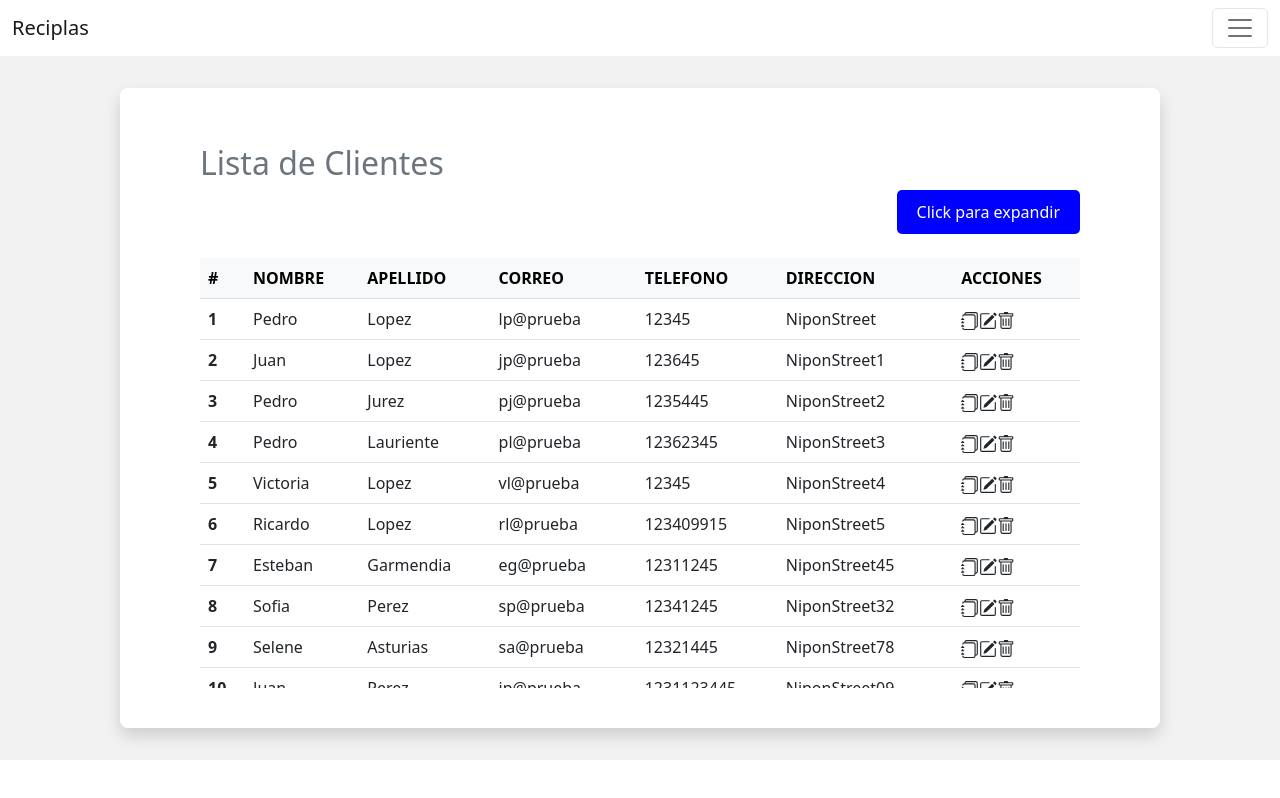
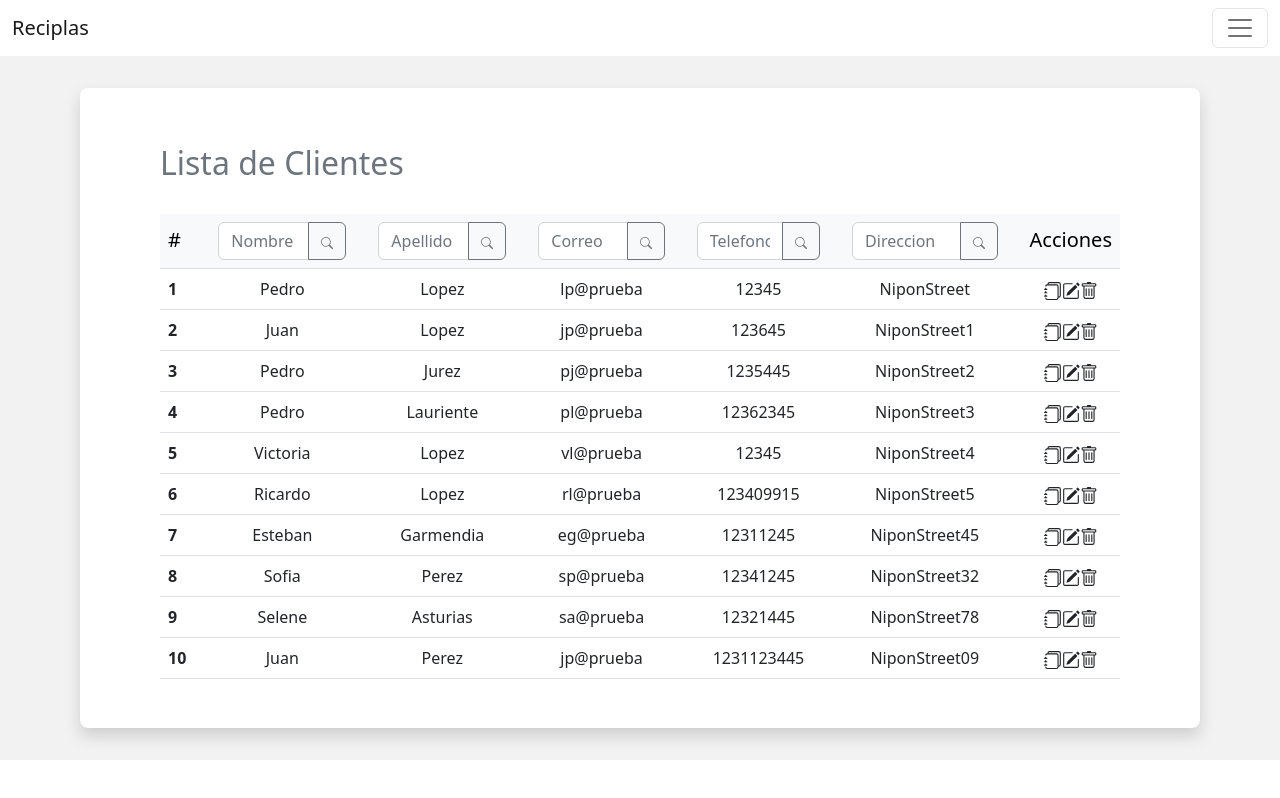
Before and after one commit to MachuaninEzequiel/proyecttpi, a React (Create React App) app: page /Clientes in a window 1280 px wide. Built offline with nearby package versions, Linux system fonts and the light colour scheme.

Commit message:
Se deberia de haber arreglado

```diff
--- a/src/components/Layout.js
+++ b/src/components/Layout.js
@@ -1,7 +1,16 @@
-import React, { Children } from "react";
+import React, { useContext, useEffect } from "react";
+import { Context } from "../Context";
 import Navbar1 from "./navbar/Navbar1";
 
 const Layout = ({ children }) => {
+  const adminContext = useContext(Context);
+
+  useEffect(() => {
+    const isAdmin = JSON.parse(localStorage.getItem("isAdmin"));
+
+    if (isAdmin) adminContext.setIsAdmin(true);
+  }, []);
+
   return (
     <div>
       <Navbar1 />
--- a/src/components/lista/LineaCliente.js
+++ b/src/components/lista/LineaCliente.js
@@ -1,6 +1,7 @@
 //import React, { useState, useEffect } from "react";
 
 import cliente from "./cliente";
+import "./lineaEstilos.css";
 
 const LineaCliente = () => {
   return (
@@ -9,12 +10,18 @@ const LineaCliente = () => {
         {cliente.map((user) => (
           <tr>
             <th scope="row">{user["#"]}</th>
-            <td>{user.nombre}</td>
-            <td>{user.apellido}</td>
-            <td>{user.correo}</td>
-            <td>{user.telefono}</td>
-            <td>{user.direccion}</td>
-            <td>
+            <td></td>
+            <td className="centrado">{user.nombre}</td>
+            <td></td>
+            <td className="centrado">{user.apellido}</td>
+            <td></td>
+            <td className="centrado">{user.correo}</td>
+            <td></td>
+            <td className="centrado">{user.telefono}</td>
+            <td></td>
+            <td className="centrado">{user.direccion}</td>
+            <td></td>
+            <td className="centrado">
               <svg
                 xmlns="http://www.w3.org/2000/svg"
                 width="18"
--- a/src/components/lista/ListaClientes.js
+++ b/src/components/lista/ListaClientes.js
@@ -20,7 +20,7 @@ const ListaClientes = () => {
         <div
           className="rounded-3  shadow "
           style={{
-            width: "65rem",
+            width: "70rem",
             height: "40rem",
             display: "grid",
             placeItems: "center",
@@ -38,7 +38,7 @@ const ListaClientes = () => {
               className="rounded-3 py-5  shadow "
               class="overflow-auto"
               style={{
-                width: "62rem",
+                width: "67rem",
                 height: "35rem",
                 display: "grid",
                 placeItems: "center",
@@ -47,24 +47,166 @@ const ListaClientes = () => {
             >
               <table
                 class="table caption-top table-hover "
-                style={{ width: "55rem", placeItems: "center" }}
+                style={{ width: "60rem", placeItems: "center" }}
               >
                 <caption class="mb-3 mt-2 ">
                   <h2>Lista de Clientes</h2>
-                  <div class=" float-end me-0 ">
-                    <BotonD />
-                  </div>
                 </caption>
 
                 <thead class="table-light sticky-top ">
                   <tr>
-                    <th scope="col">#</th>
-                    <th scope="col">NOMBRE</th>
-                    <th scope="col">APELLIDO</th>
-                    <th scope="col">CORREO</th>
-                    <th scope="col">TELEFONO</th>
-                    <th scope="col">DIRECCION</th>
-                    <th scope="col"> ACCIONES </th>
+                    <th scope="col">
+                      <h5>#</h5>
+                    </th>
+                    <th></th>
+                    <th scope="col" style={{ width: "9rem" }} class="ml-2">
+                      <div class="input-group ">
+                        <input
+                          type="text"
+                          class="form-control"
+                          placeholder="Nombre"
+                          aria-label="Nombre"
+                          aria-describedby="button-addon2"
+                        />
+
+                        <button
+                          class="btn btn-outline-secondary"
+                          type="button"
+                          id="button-addon2"
+                        >
+                          <svg
+                            xmlns="http://www.w3.org/2000/svg"
+                            width="12"
+                            height="12"
+                            fill="currentColor"
+                            class="bi bi-search"
+                            viewBox="0 0 16 16"
+                          >
+                            <path d="M11.742 10.344a6.5 6.5 0 1 0-1.397 1.398h-.001c.03.04.062.078.098.115l3.85 3.85a1 1 0 0 0 1.415-1.414l-3.85-3.85a1.007 1.007 0 0 0-.115-.1zM12 6.5a5.5 5.5 0 1 1-11 0 5.5 5.5 0 0 1 11 0z" />
+                          </svg>
+                        </button>
+                      </div>
+                    </th>
+                    <th></th>
+                    <th scope="col" style={{ width: "9rem" }} class="ml-2">
+                      <div class="input-group ">
+                        <input
+                          type="text"
+                          class="form-control"
+                          placeholder="Apellido"
+                          aria-label="Apellido"
+                          aria-describedby="button-addon2"
+                        />
+
+                        <button
+                          class="btn btn-outline-secondary"
+                          type="button"
+                          id="button-addon2"
+                        >
+                          <svg
+                            xmlns="http://www.w3.org/2000/svg"
+                            width="12"
+                            height="12"
+                            fill="currentColor"
+                            class="bi bi-search"
+                            viewBox="0 0 16 16"
+                          >
+                            <path d="M11.742 10.344a6.5 6.5 0 1 0-1.397 1.398h-.001c.03.04.062.078.098.115l3.85 3.85a1 1 0 0 0 1.415-1.414l-3.85-3.85a1.007 1.007 0 0 0-.115-.1zM12 6.5a5.5 5.5 0 1 1-11 0 5.5 5.5 0 0 1 11 0z" />
+                          </svg>
+                        </button>
+                      </div>
+                    </th>
+                    <th></th>
+                    <th scope="col">
+                      <div class="input-group">
+                        <input
+                          type="text"
+                          class="form-control"
+                          placeholder="Correo"
+                          aria-label="Correo"
+                          aria-describedby="button-addon2"
+                        />
+
+                        <button
+                          class="btn btn-outline-secondary"
+                          type="button"
+                          id="button-addon2"
+                        >
+                          <svg
+                            xmlns="http://www.w3.org/2000/svg"
+                            width="12"
+                            height="12"
+                            fill="currentColor"
+                            class="bi bi-search"
+                            viewBox="0 0 16 16"
+                          >
+                            <path d="M11.742 10.344a6.5 6.5 0 1 0-1.397 1.398h-.001c.03.04.062.078.098.115l3.85 3.85a1 1 0 0 0 1.415-1.414l-3.85-3.85a1.007 1.007 0 0 0-.115-.1zM12 6.5a5.5 5.5 0 1 1-11 0 5.5 5.5 0 0 1 11 0z" />
+                          </svg>
+                        </button>
+                      </div>
+                    </th>
+                    <th></th>
+                    <th scope="col">
+                      <div class="input-group">
+                        <input
+                          type="text"
+                          class="form-control"
+                          placeholder="Telefono"
+                          aria-label="Telefono"
+                          aria-describedby="button-addon2"
+                        />
+
+                        <button
+                          class="btn btn-outline-secondary"
+                          type="button"
+                          id="button-addon2"
+                        >
+                          <svg
+                            xmlns="http://www.w3.org/2000/svg"
+                            width="12"
+                            height="12"
+                            fill="currentColor"
+                            class="bi bi-search"
+                            viewBox="0 0 16 16"
+                          >
+                            <path d="M11.742 10.344a6.5 6.5 0 1 0-1.397 1.398h-.001c.03.04.062.078.098.115l3.85 3.85a1 1 0 0 0 1.415-1.414l-3.85-3.85a1.007 1.007 0 0 0-.115-.1zM12 6.5a5.5 5.5 0 1 1-11 0 5.5 5.5 0 0 1 11 0z" />
+                          </svg>
+                        </button>
+                      </div>
+                    </th>
+                    <th></th>
+                    <th scope="col">
+                      <div class="input-group">
+                        <input
+                          type="text"
+                          class="form-control"
+                          placeholder="Direccion"
+                          aria-label="Direccion"
+                          aria-describedby="button-addon2"
+                        />
+
+                        <button
+                          class="btn btn-outline-secondary"
+                          type="button"
+                          id="button-addon2"
+                        >
+                          <svg
+                            xmlns="http://www.w3.org/2000/svg"
+                            width="12"
+                            height="12"
+                            fill="currentColor"
+                            class="bi bi-search"
+                            viewBox="0 0 16 16"
+                          >
+                            <path d="M11.742 10.344a6.5 6.5 0 1 0-1.397 1.398h-.001c.03.04.062.078.098.115l3.85 3.85a1 1 0 0 0 1.415-1.414l-3.85-3.85a1.007 1.007 0 0 0-.115-.1zM12 6.5a5.5 5.5 0 1 1-11 0 5.5 5.5 0 0 1 11 0z" />
+                          </svg>
+                        </button>
+                      </div>
+                    </th>
+                    <th></th>
+                    <th scope="col">
+                      <h5>Acciones</h5>
+                    </th>
                   </tr>
                 </thead>
                 <LineaCliente />
--- a/src/components/lista/ListaProveedores.js
+++ b/src/components/lista/ListaProveedores.js
@@ -256,7 +256,7 @@ const ListaProveedores = () => {
           <div class="modal-content">
             <div class="modal-header">
               <h5 class="modal-title" id="infoclienteModalLabel">
-                Informacion del Ciente
+                Informacion del Proveedor
               </h5>
               <button
                 type="button"
@@ -343,7 +343,7 @@ const ListaProveedores = () => {
           <div class="modal-content">
             <div class="modal-header">
               <h5 class="modal-title" id="modificarclienteModalLabel">
-                Modificar Cliente
+                Modificar Proveedor
               </h5>
               <button
                 type="button"
@@ -356,6 +356,48 @@ const ListaProveedores = () => {
               <form>
                 <table class="table">
                   <tbody>
+                    <tr>
+                      <th scope="row">NOMBRE:</th>
+                      <td>
+                        <div class="input-group mb-3">
+                          <input
+                            type="text"
+                            class="form-control"
+                            placeholder="Nombre"
+                            aria-label="Nombre"
+                            aria-describedby="button-addon2"
+                          />
+                          <button
+                            class="btn btn-outline-secondary"
+                            type="button"
+                            id="button-addon2"
+                          >
+                            B
+                          </button>
+                        </div>
+                      </td>
+                    </tr>
+                    <tr>
+                      <th scope="row">APELLIDO:</th>
+                      <td>
+                        <div class="input-group mb-3">
+                          <input
+                            type="text"
+                            class="form-control"
+                            placeholder="Apellido"
+                            aria-label="Apellido"
+                            aria-describedby="button-addon2"
+                          />
+                          <button
+                            class="btn btn-outline-secondary"
+                            type="button"
+                            id="button-addon2"
+                          >
+                            B
+                          </button>
+                        </div>
+                      </td>
+                    </tr>
                     <tr>
                       <th scope="row">ID:</th>
                       <td>
--- a/src/components/navbar/Navbar1.js
+++ b/src/components/navbar/Navbar1.js
@@ -37,12 +37,12 @@ const Navbar1 = () => {
             <div class="offcanvas-body">
               <ul class="navbar-nav justify-content-end flex-grow-1 pe-3">
                 <li class="nav-item">
-                  <a class="nav-link" href="3">
+                  <a class="nav-link" href="Proveedores">
                     Proveedores
                   </a>
                 </li>
                 <li class="nav-item">
-                  <a class="nav-link" href="4">
+                  <a class="nav-link" href="Clientes">
                     Clientes
                   </a>
                 </li>
```
